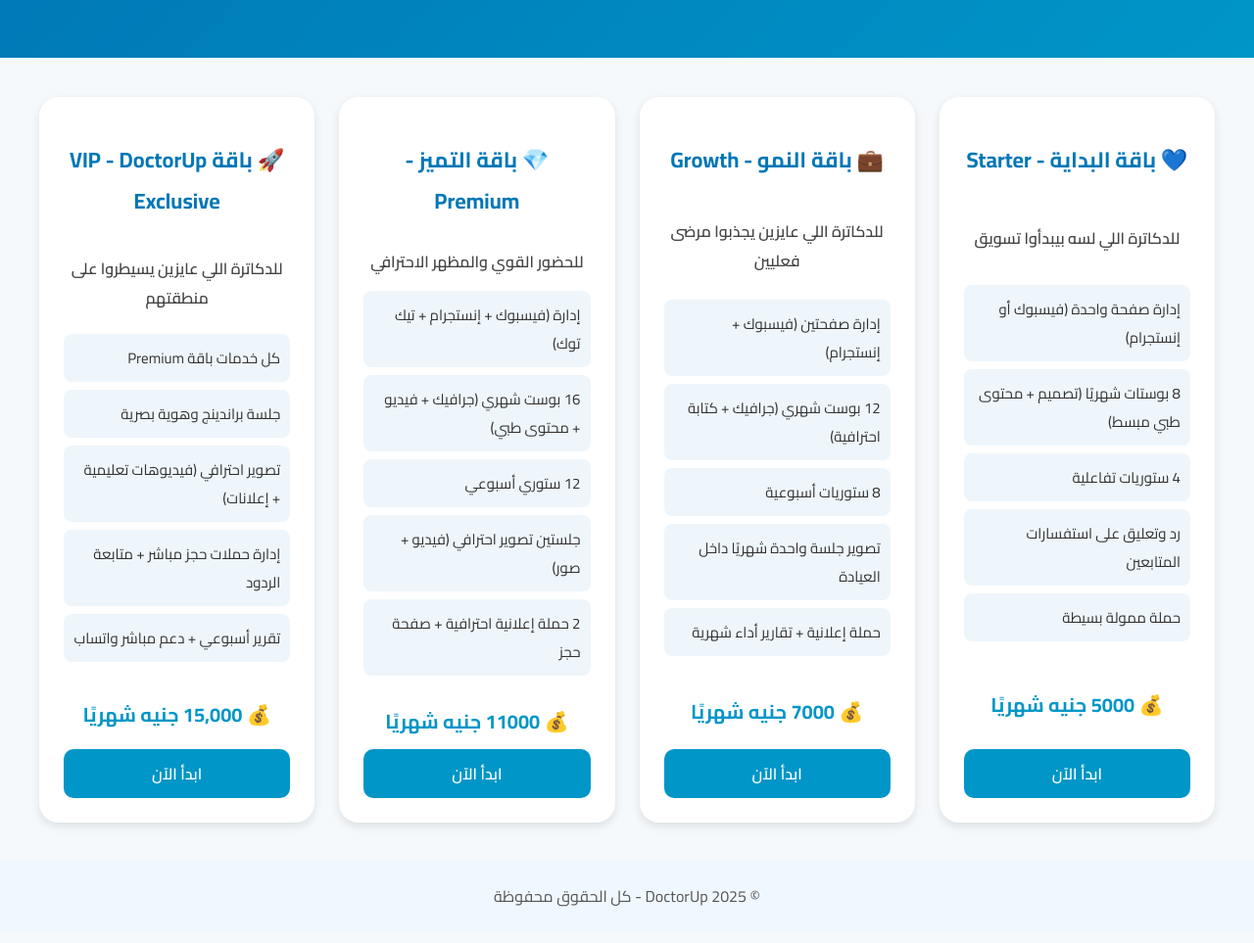
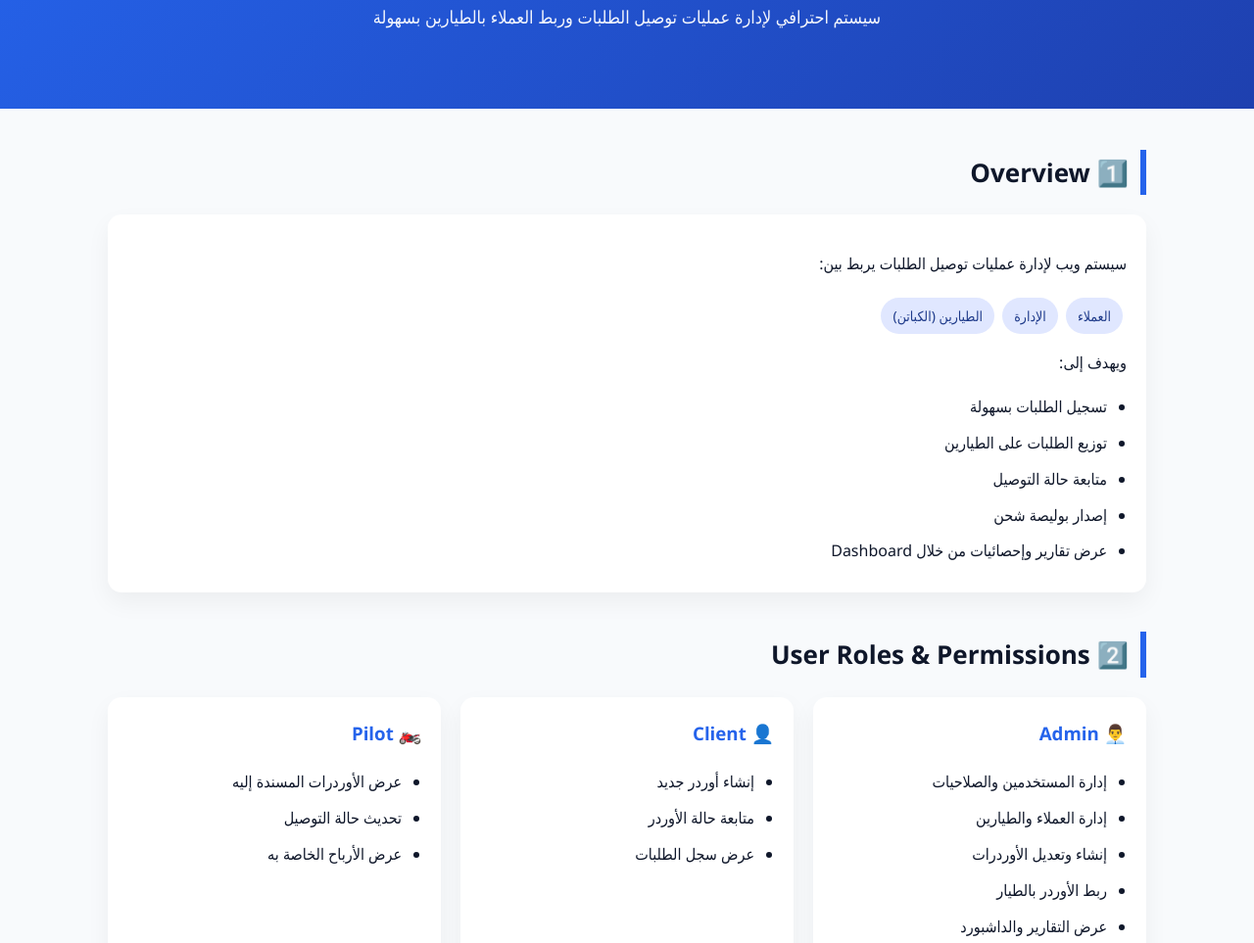
Before and after one commit to osama227sd/DoctorUp_new, a plain HTML site: page index.html in a window 1280 px wide. Shown: the part 135-1098 px from the top of the page at 98% size. Drawn offline with Linux system fonts and the light colour scheme.

Commit message:
Update index.html

```diff
--- a/index.html
+++ b/index.html
@@ -3,189 +3,287 @@
 <head>
 <meta charset="UTF-8">
 <meta name="viewport" content="width=device-width, initial-scale=1.0">
-  <title>باقات DoctorUp لتسويق العيادات</title>
+<title>Delivery Management System</title>
+
 <style>
-    @import url('https://fonts.googleapis.com/css2?family=Cairo:wght@400;600;700&display=swap');
-    body {
-      font-family: 'Cairo', sans-serif;
-      background: #f5f9fc;
-      margin: 0;
-      padding: 0;
+:root{
+  --primary:#2563eb;
+  --dark:#0f172a;
+  --gray:#64748b;
+  --bg:#f8fafc;
+  --card:#ffffff;
 }
 
-    header {
-      text-align: center;
-      padding: 40px 20px;
-      background: linear-gradient(135deg, #0077b6, #0096c7);
-      color: white;
+*{
+  box-sizing:border-box;
+  font-family: "Segoe UI", Tahoma, Arial;
 }
 
-    header h1 {
-      margin: 0;
-      font-size: 28px;
+body{
+  margin:0;
+  background:var(--bg);
+  color:var(--dark);
+  line-height:1.8;
 }
 
-    .container {
-      max-width: 1200px;
-      margin: 40px auto;
-      display: grid;
-      grid-template-columns: repeat(auto-fit, minmax(270px, 1fr));
-      gap: 25px;
-      padding: 0 20px;
+header{
+  background:linear-gradient(135deg,var(--primary),#1e40af);
+  color:#fff;
+  padding:60px 20px;
+  text-align:center;
 }
 
-    .card {
-      background: white;
-      border-radius: 20px;
-      box-shadow: 0 4px 10px rgba(0,0,0,0.1);
-      padding: 25px;
-      transition: transform 0.3s ease;
-      display: flex;
-      flex-direction: column;
-      justify-content: space-between;
+header h1{
+  margin:0 0 10px;
+  font-size:32px;
 }
 
-    .card:hover {
-      transform: translateY(-5px);
+header p{
+  font-size:18px;
+  opacity:.95;
 }
 
-    .card h2 {
-      color: #0077b6;
-      font-size: 22px;
-      margin-bottom: 10px;
-      text-align: center;
+.container{
+  max-width:1100px;
+  margin:auto;
+  padding:20px;
 }
 
-    .card p {
-      font-weight: 600;
-      text-align: center;
-      margin-bottom: 15px;
-      color: #444;
+.section{
+  margin-bottom:40px;
 }
 
-    .card ul {
-      list-style: none;
-      padding: 0;
-      margin: 0 0 20px;
+.section h2{
+  font-size:26px;
+  margin-bottom:20px;
+  border-right:6px solid var(--primary);
+  padding-right:12px;
 }
 
-    .card ul li {
-      background: #eef6fb;
-      margin-bottom: 8px;
-      padding: 10px;
-      border-radius: 8px;
-      font-size: 15px;
-      color: #333;
+.cards{
+  display:grid;
+  grid-template-columns:repeat(auto-fit,minmax(260px,1fr));
+  gap:20px;
 }
 
-    .price {
-      text-align: center;
-      font-size: 20px;
-      font-weight: 700;
-      color: #0096c7;
-      margin-bottom: 10px;
+.card{
+  background:var(--card);
+  padding:20px;
+  border-radius:14px;
+  box-shadow:0 10px 25px rgba(0,0,0,.05);
 }
 
-    .btn {
-      background: #0096c7;
-      color: white;
-      text-decoration: none;
-      text-align: center;
-      padding: 10px 20px;
-      border-radius: 10px;
-      transition: 0.3s;
-      font-weight: 600;
+.card h3{
+  margin-top:0;
+  color:var(--primary);
 }
 
-    .btn:hover {
-      background: #0077b6;
+ul{
+  padding-right:20px;
+  margin:0;
 }
 
-    footer {
-      text-align: center;
-      padding: 20px;
-      background: #f0f8ff;
-      color: #555;
-      margin-top: 40px;
+li{
+  margin-bottom:8px;
 }
 
-    @media (max-width: 600px) {
-      header h1 { font-size: 22px; }
-      .card { padding: 20px; }
-      .card h2 { font-size: 20px; }
-      .price { font-size: 18px; }
+.badge{
+  display:inline-block;
+  background:#e0e7ff;
+  color:#1e3a8a;
+  padding:6px 12px;
+  border-radius:20px;
+  font-size:14px;
+  margin:4px 4px 0 0;
+}
+
+.timeline{
+  display:grid;
+  gap:15px;
+}
+
+.step{
+  background:var(--card);
+  padding:18px;
+  border-radius:12px;
+  border-right:5px solid var(--primary);
+}
+
+footer{
+  background:#020617;
+  color:#cbd5f5;
+  text-align:center;
+  padding:25px 15px;
+}
+
+footer strong{
+  color:#fff;
+}
+
+@media(max-width:600px){
+  header h1{font-size:26px}
+  .section h2{font-size:22px}
 }
 </style>
 </head>
+
 <body>
 
 <header>
-    <h1>💙 باقات DoctorUp لتسويق العيادات الطبية</h1>
-    <p>اختار الخطة المناسبة لعيادتك وابدأ رحلتك التسويقية بثقة</p>
+  <h1>Delivery Management System</h1>
+  <p>سيستم احترافي لإدارة عمليات توصيل الطلبات وربط العملاء بالطيارين بسهولة</p>
 </header>
 
 <div class="container">
 
+  <!-- Overview -->
+  <div class="section">
+    <h2>1️⃣ Overview</h2>
     <div class="card">
-      <h2>💙 باقة البداية - Starter</h2>
-      <p>للدكاترة اللي لسه بيبدأوا تسويق</p>
+      <p>
+        سيستم ويب لإدارة عمليات توصيل الطلبات يربط بين:
+      </p>
+      <span class="badge">العملاء</span>
+      <span class="badge">الإدارة</span>
+      <span class="badge">الطيارين (الكباتن)</span>
+
+      <p style="margin-top:15px">
+        ويهدف إلى:
+      </p>
       <ul>
-        <li>إدارة صفحة واحدة (فيسبوك أو إنستجرام)</li>
-        <li>8 بوستات شهريًا (تصميم + محتوى طبي مبسط)</li>
-        <li>4 ستوريات تفاعلية</li>
-        <li>رد وتعليق على استفسارات المتابعين</li>
-        <li>حملة ممولة بسيطة</li>
+        <li>تسجيل الطلبات بسهولة</li>
+        <li>توزيع الطلبات على الطيارين</li>
+        <li>متابعة حالة التوصيل</li>
+        <li>إصدار بوليصة شحن</li>
+        <li>عرض تقارير وإحصائيات من خلال Dashboard</li>
       </ul>
-      <div class="price">💰 5000 جنيه شهريًا</div>
-      <a href="#" class="btn">ابدأ الآن</a>
+    </div>
+  </div>
+
+  <!-- Roles -->
+  <div class="section">
+    <h2>2️⃣ User Roles & Permissions</h2>
+    <div class="cards">
+
+      <div class="card">
+        <h3>👨‍💼 Admin</h3>
+        <ul>
+          <li>إدارة المستخدمين والصلاحيات</li>
+          <li>إدارة العملاء والطيارين</li>
+          <li>إنشاء وتعديل الأوردرات</li>
+          <li>ربط الأوردر بالطيار</li>
+          <li>عرض التقارير والداشبورد</li>
+          <li>التحكم في إعدادات النظام</li>
+        </ul>
       </div>
 
       <div class="card">
-      <h2>💼 باقة النمو - Growth</h2>
-      <p>للدكاترة اللي عايزين يجذبوا مرضى فعليين</p>
+        <h3>👤 Client</h3>
         <ul>
-        <li>إدارة صفحتين (فيسبوك + إنستجرام)</li>
-        <li>12 بوست شهري (جرافيك + كتابة احترافية)</li>
-        <li>8 ستوريات أسبوعية</li>
-        <li>تصوير جلسة واحدة شهريًا داخل العيادة</li>
-        <li>حملة إعلانية + تقارير أداء شهرية</li>
+          <li>إنشاء أوردر جديد</li>
+          <li>متابعة حالة الأوردر</li>
+          <li>عرض سجل الطلبات</li>
         </ul>
-      <div class="price">💰 7000 جنيه شهريًا</div>
-      <a href="#" class="btn">ابدأ الآن</a>
       </div>
 
       <div class="card">
-      <h2>💎 باقة التميز - Premium</h2>
-      <p>للحضور القوي والمظهر الاحترافي</p>
+        <h3>🏍️ Pilot</h3>
         <ul>
-        <li>إدارة (فيسبوك + إنستجرام + تيك توك)</li>
-        <li>16 بوست شهري (جرافيك + فيديو + محتوى طبي)</li>
-        <li>12 ستوري أسبوعي</li>
-        <li>جلستين تصوير احترافي (فيديو + صور)</li>
-        <li>2 حملة إعلانية احترافية + صفحة حجز</li>
+          <li>عرض الأوردرات المسندة إليه</li>
+          <li>تحديث حالة التوصيل</li>
+          <li>عرض الأرباح الخاصة به</li>
         </ul>
-      <div class="price">💰 11000 جنيه شهريًا</div>
-      <a href="#" class="btn">ابدأ الآن</a>
+      </div>
+
+    </div>
+  </div>
+
+  <!-- Orders -->
+  <div class="section">
+    <h2>3️⃣ Order Management</h2>
+    <div class="card">
+      <ul>
+        <li>إنشاء أوردر جديد ببيانات العميل والعناوين</li>
+        <li>تعديل أو إلغاء الأوردر</li>
+        <li>إدارة حالات الأوردر</li>
+        <li>سجل تاريخي كامل لحالات التوصيل</li>
+      </ul>
+      <p><strong>حالات الأوردر:</strong></p>
+      <span class="badge">Pending</span>
+      <span class="badge">Assigned</span>
+      <span class="badge">Picked Up</span>
+      <span class="badge">Delivered</span>
+      <span class="badge">Cancelled</span>
+    </div>
+  </div>
+
+  <!-- Assignment -->
+  <div class="section">
+    <h2>4️⃣ Pilot Assignment</h2>
+    <div class="card">
+      <ul>
+        <li>ربط الأوردر بالطيار يدويًا</li>
+        <li>منع إسناد الأوردر لأكثر من طيار</li>
+        <li>إمكانية تغيير الطيار قبل التسليم</li>
+        <li>تسجيل وقت الاستلام والتسليم</li>
+      </ul>
+    </div>
+  </div>
+
+  <!-- Shipping -->
+  <div class="section">
+    <h2>5️⃣ Shipping Policy (بوليصة الشحن)</h2>
+    <div class="card">
+      <ul>
+        <li>إنشاء بوليصة شحن لكل أوردر</li>
+        <li>تحتوي على بيانات العميل والمرسل والمستلم</li>
+        <li>رقم الأوردر وتاريخ الشحن وحالته</li>
+        <li>إمكانية الطباعة أو التحميل PDF</li>
+        <li>أرشيف كامل للبوليصات السابقة</li>
+      </ul>
+    </div>
+  </div>
+
+  <!-- Dashboard -->
+  <div class="section">
+    <h2>6️⃣ Dashboard & Reports</h2>
+    <div class="cards">
+      <div class="card">
+        <h3>📊 Dashboard</h3>
+        <ul>
+          <li>عدد الأوردرات اليومية</li>
+          <li>الأوردرات المكتملة والمعلقة</li>
+          <li>عدد الطيارين النشطين</li>
+          <li>إجمالي الإيرادات</li>
+        </ul>
       </div>
 
       <div class="card">
-      <h2>🚀 باقة VIP - DoctorUp Exclusive</h2>
-      <p>للدكاترة اللي عايزين يسيطروا على منطقتهم</p>
+        <h3>📈 Reports</h3>
         <ul>
-        <li>كل خدمات باقة Premium</li>
-        <li>جلسة براندينج وهوية بصرية</li>
-        <li>تصوير احترافي (فيديوهات تعليمية + إعلانات)</li>
-        <li>إدارة حملات حجز مباشر + متابعة الردود</li>
-        <li>تقرير أسبوعي + دعم مباشر واتساب</li>
+          <li>تقرير الطلبات</li>
+          <li>تقرير أداء الطيارين</li>
+          <li>تقرير الأرباح</li>
+          <li>فلترة بالتاريخ</li>
         </ul>
-      <div class="price">💰 15,000 جنيه شهريًا</div>
-      <a href="#" class="btn">ابدأ الآن</a>
+      </div>
+    </div>
+  </div>
+
+  <!-- Future -->
+  <div class="section">
+    <h2>7️⃣ التطوير المستقبلي (اختياري)</h2>
+    <div class="timeline">
+      <div class="step">📱 App للطيار</div>
+      <div class="step">📍 Tracking لحالة التوصيل</div>
+      <div class="step">💳 دفع أونلاين</div>
+    </div>
   </div>
 
 </div>
 
 <footer>
-    © 2025 DoctorUp - كل الحقوق محفوظة
+  <p><strong>Delivery Management System</strong> – نظام قابل للتطوير والتوسع حسب نمو النشاط</p>
 </footer>
 
 </body>
```
Lines whose indentation alone changed are shown as unchanged.
